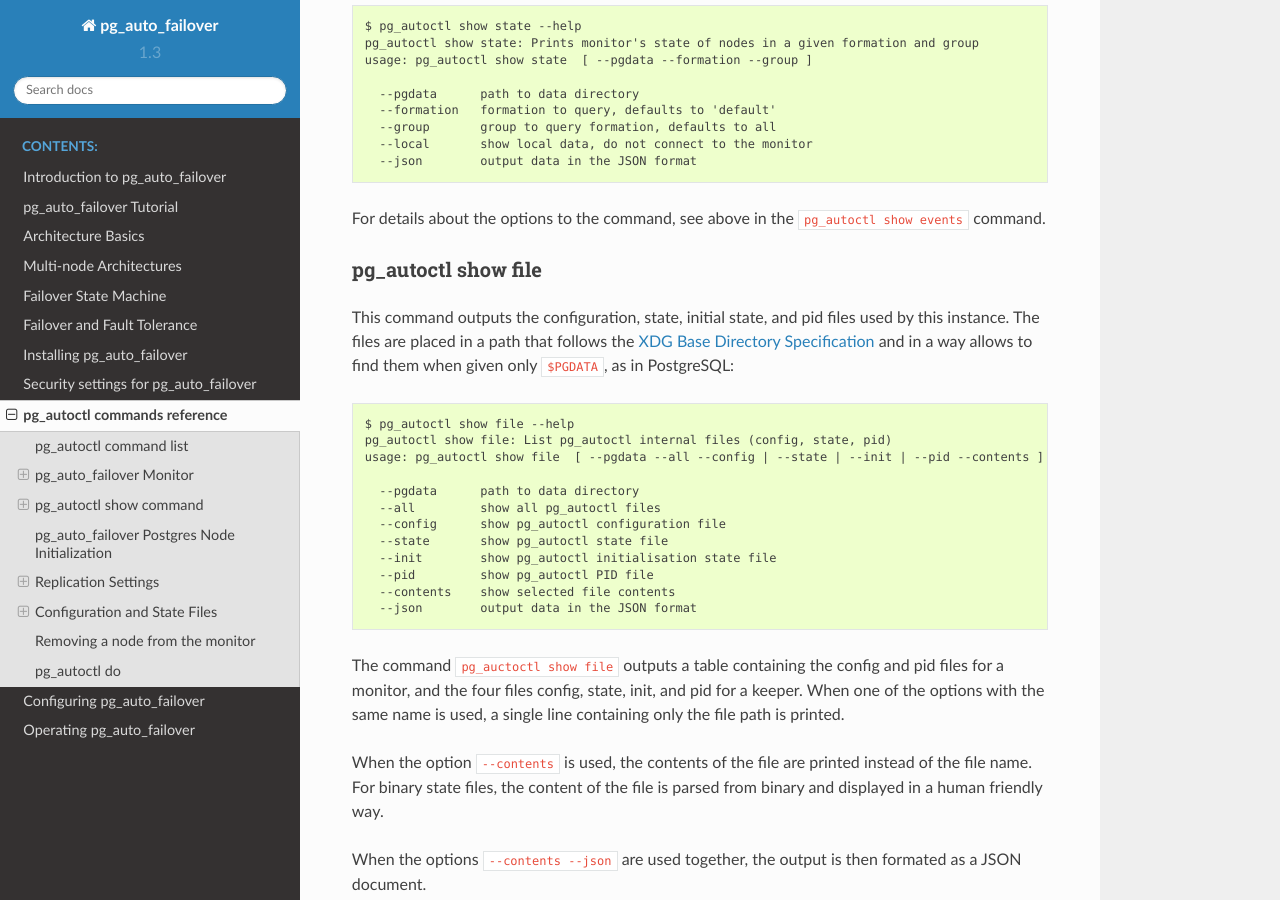
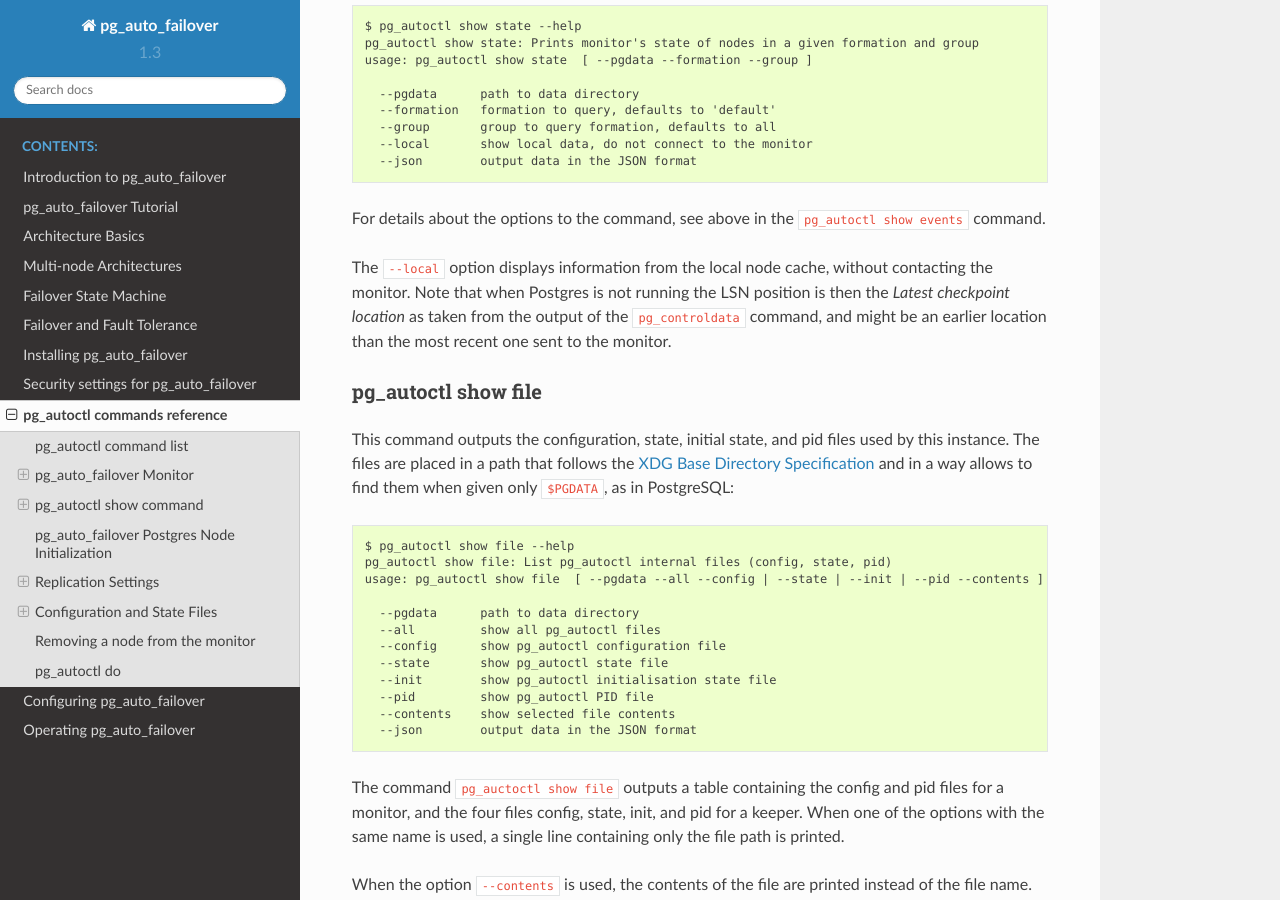
Before and after one commit to hapostgres/pg_auto_failover, a Sphinx documentation site: the page built from docs/ref/reference.rst, in a window 1280 px wide and 900 px high, scrolled down 5756 px. Built offline with Sphinx 7.4.7 and the Read the Docs theme 2.0.0, drawn with Linux system fonts in a browser that asks for light colours.

Commit message:
Add docs coverage for pg_autoctl show state --local.

```diff
--- a/docs/ref/reference.rst
+++ b/docs/ref/reference.rst
@@ -309,6 +309,12 @@
 
 For details about the options to the command, see above in the ``pg_autoctl
 show events`` command.
+
+The ``--local`` option displays information from the local node cache,
+without contacting the monitor. Note that when Postgres is not running the
+LSN position is then the `Latest checkpoint location` as taken from the
+output of the ``pg_controldata`` command, and might be an earlier location
+than the most recent one sent to the monitor.
 
 pg_autoctl show file
 ^^^^^^^^^^^^^^^^^^^^
```
